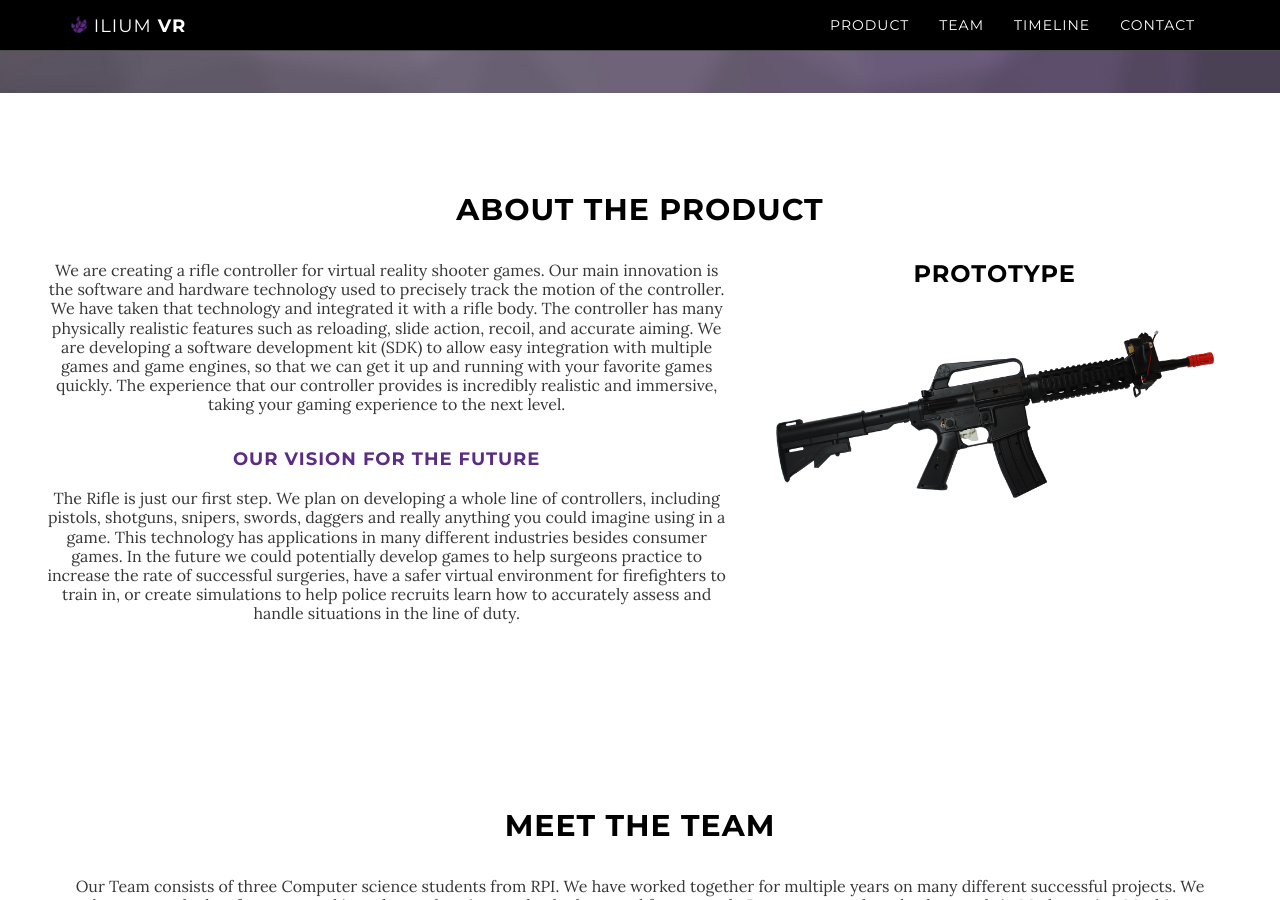
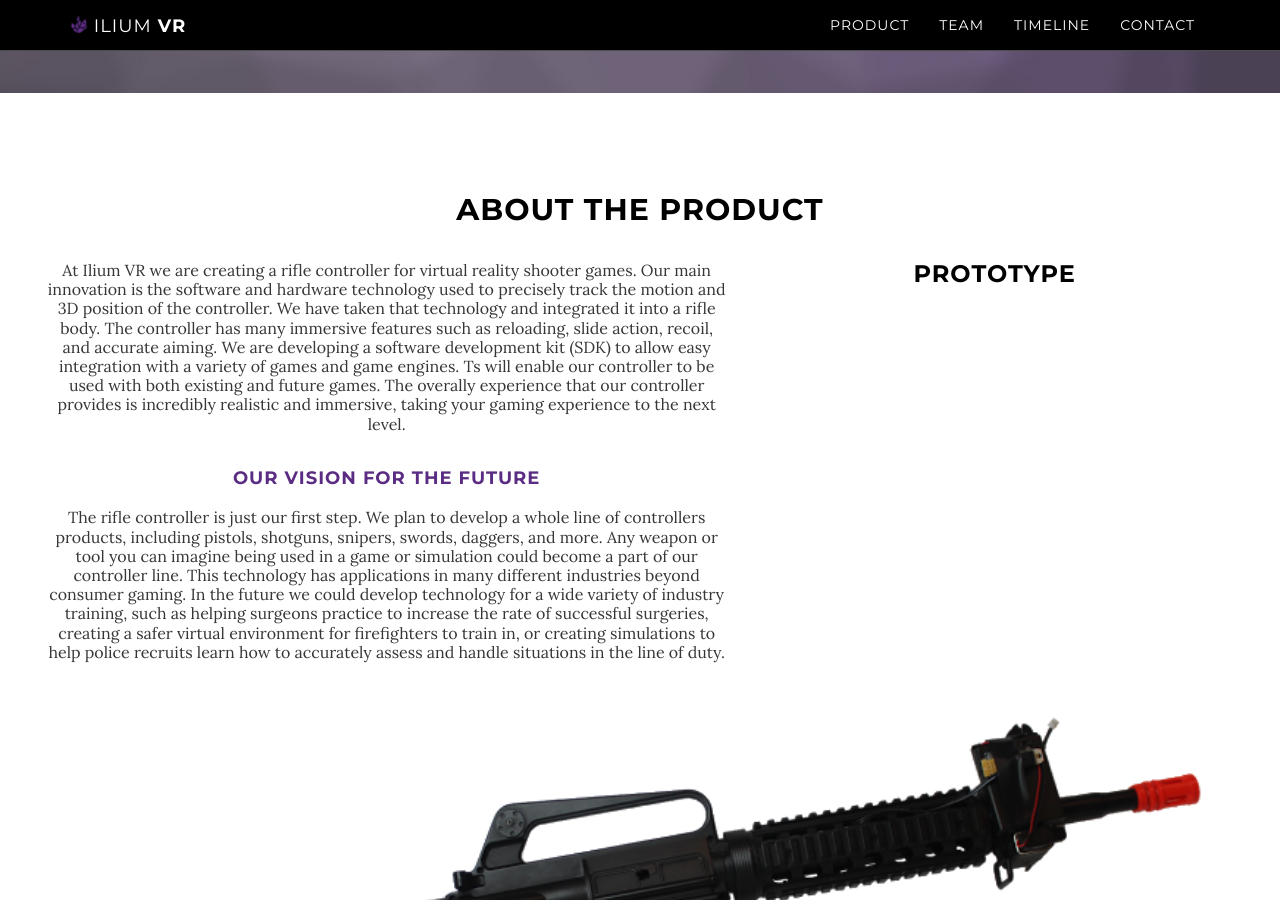
Before and after one commit to sarbos/Website, a Jekyll site: the page built from index.html, in a window 1280 px wide and 900 px high, scrolled down 807 px. Built offline with Jekyll 4.4.1, drawn with Linux system fonts in a browser that asks for light colours; some of the changed text lies outside the part shown.

Commit message:
updated text, timeline

```diff
--- a/_includes/product.html
+++ b/_includes/product.html
@@ -7,10 +7,10 @@
         </div>
         <div class="row">
             <div class="col-lg-7">
-                <p>We are creating a rifle controller for virtual reality shooter games. Our main innovation is the software and hardware technology used to precisely track the motion of the controller.  We have taken that technology and integrated it with a rifle body. The controller has many physically realistic features such as reloading, slide action, recoil, and accurate aiming. We are developing a software development kit (SDK) to allow easy integration with multiple games and game engines, so that we can get it up and running with your favorite games quickly. The experience that our controller provides is incredibly realistic and immersive, taking  your gaming experience to the next level.</p>
+                <p>At Ilium VR we are creating a rifle controller for virtual reality shooter games. Our main innovation is the software and hardware technology used to precisely track the motion and 3D position of the controller. We have taken that technology and integrated it into a rifle body. The controller has many immersive features such as reloading, slide action, recoil, and accurate aiming. We are developing a software development kit (SDK) to allow easy integration with a variety of games and game engines. Ts will enable our controller to be used with both existing and future games. The overally experience that our controller provides is incredibly realistic and immersive, taking your gaming experience to the next level.</p>
 
                 <h4>Our vision for the future</h4>
-                <p>The Rifle is just our first step. We plan on developing a whole line of controllers, including pistols, shotguns, snipers, swords, daggers and really anything you could imagine using in a game. This technology has applications in many different industries besides consumer games. In the future we could potentially develop games to help surgeons practice to increase the rate of successful surgeries, have a safer virtual environment for firefighters to train in, or create simulations to help police recruits learn how to accurately assess and handle situations in the line of duty. </p>
+                <p>The rifle controller is just our first step. We plan to develop a whole line of controllers products, including pistols, shotguns, snipers, swords, daggers, and more. Any weapon or tool you can imagine being used in a game or simulation could become a part of our controller line. This technology has applications in many different industries beyond consumer gaming. In the future we could develop technology for a wide variety of industry training, such as helping surgeons practice to increase the rate of successful surgeries, creating a safer virtual environment for firefighters to train in, or creating simulations to help police recruits learn how to accurately assess and handle situations in the line of duty. </p>
             </div>
             <!-- VIDEO NOT AVAILABLE YET
             <div class="col-lg-5">
@@ -18,13 +18,12 @@
                 <iframe id="demo" src="https://www.youtube.com/embed/nRzsgCp60YU" frameborder="0" allowfullscreen></iframe>
             </div>
             -->
-            <div class="col-lg-5">
+           <!--  <div class="col-lg-5">
                 <h3>Prototype</h3>
                 <img id="product" src="../img/product.png"/>
             </div>
         </div>
-        <!-- WILL COME BACK WHEN THE VIDEO COMES
+        WILL COME BACK WHEN THE VIDEO COMES        -->
         <h3>Prototype</h3>
         <img id="product" src="../img/product.png"/>
-        -->
     </section>
--- a/_includes/team.html
+++ b/_includes/team.html
@@ -7,7 +7,7 @@
 		</div>
         <div class="row">
         	<div class="col-xs-12">
-        		<p> Our Team consists of three Computer science students from RPI. We have worked together for multiple years on many different successful projects. We have spent the last few years making advanced projects at hackathons and for research. Between us we have backgrounds in Mathematics, Machine vision, computer architecture, game design and development, embedded software and hardware, and robotics. We have each worked for successful startups such as Apprenda, Vital Vio and Nest Labs. Now we are putting our skills together to try to make an impact on virtual reality.</p>
+        		<p> Our team consists of three computer science students from RPI. We have worked together for multiple years on many different successful projects. We have spent the last few years making advanced projects at hackathons and for research. Between us we have backgrounds in mathematics, machine vision, computer architecture, game design and development, embedded software and hardware, and robotics. We have each worked for successful startups such as Apprenda, Vital Vio and Nest Labs. Now we are putting our skills together to try to make an impact on virtual reality.</p>
         	</div>
             {% for member in site.people %}
             <div class="col-sm-4">
--- a/_includes/timeline.html
+++ b/_includes/timeline.html
@@ -56,11 +56,11 @@
                             </div>
                             <div class="timeline-panel">
                                 <div class="timeline-heading">
-                                    <h4>March 2015</h4>
-                                    <h4 class="subheading">New York Business Plan Competition</h4>
+                                    <h4>July 2015</h4>
+                                    <h4 class="subheading">REVEAL Accelerator</h4>
                                 </div>
                                 <div class="timeline-body">
-                                    <p class="text-muted">On March 27th, we placed first in our track in the New York Business Plan Competition regional semifinals. We will be moving on to the state finals in April.</p>
+                                    <p class="text-muted">In July we will be participating in the inagural class of the REVEAL accelerator, run by Rensselaer's Emerging Venture Ecosystem. During REVEAL we will complete the final stages of our prototyping and prepare for manufacturing.</p>
                                 </div>
                             </div>
                         </li>
@@ -70,11 +70,11 @@
                             </div>
                             <div class="timeline-panel">
                                 <div class="timeline-heading">
-                                    <h4>July 2015</h4>
+                                    <h4>August 2015</h4>
                                     <h4 class="subheading">Kickstarter</h4>
                                 </div>
                                 <div class="timeline-body">
-                                    <p class="text-muted">We will then be launching a kickstarter campaign in July for both fundraising, marketing, and outreach purposes. Kickstarter is responsible for launching many video game and VR products into success, and because of that we are firmly confident that it is the perfect platform for our needs.</p>
+                                    <p class="text-muted">We will then be launching a kickstarter campaign in August for both fundraising, marketing, and outreach purposes. Kickstarter is responsible for launching many video game and VR products into success, and because of that we are firmly confident that it is the perfect platform for our needs.</p>
                                 </div>
                             </div>
                         </li>
```
Also changed, not shown: img/timeline/rpicrest.png (added).
